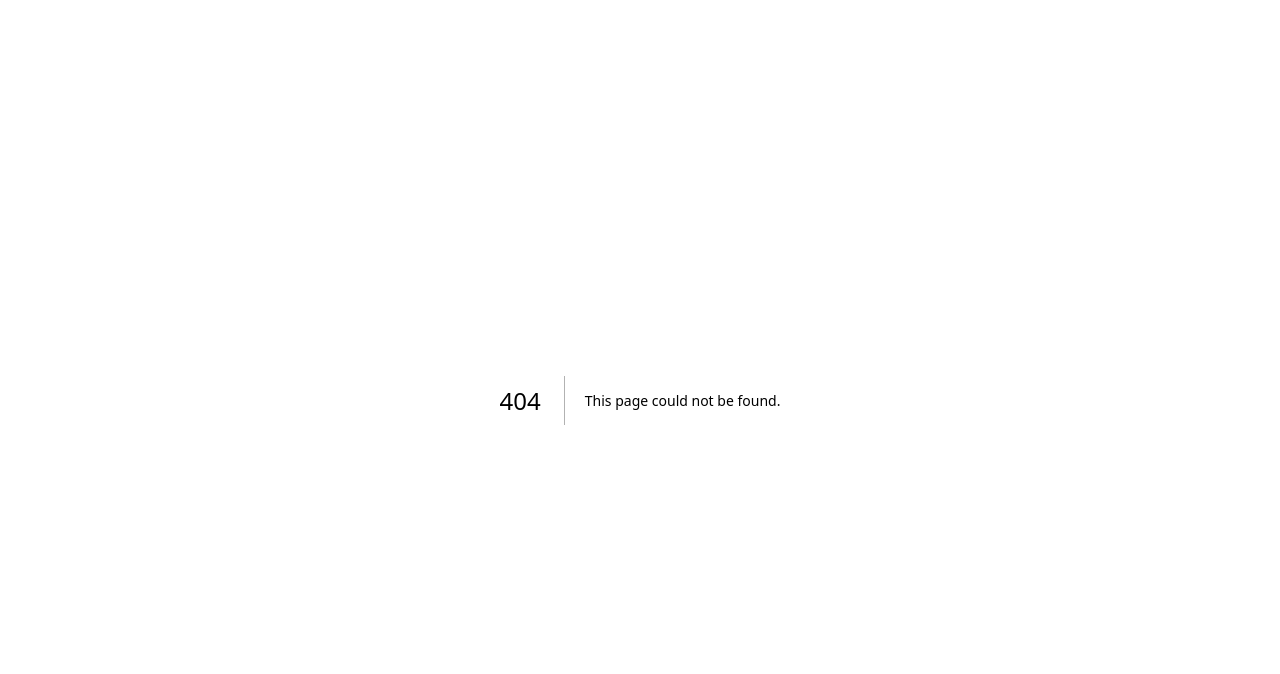
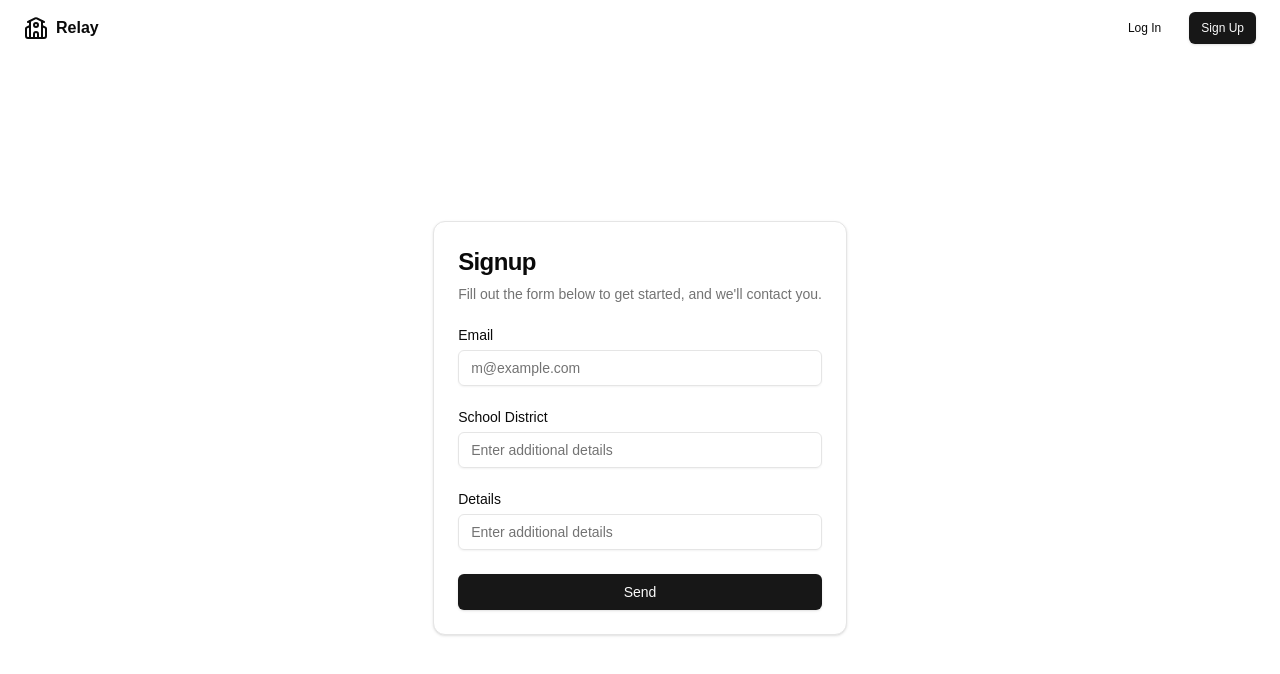
Before and after one commit to merrickliu888/koru-hackathon-demo, a Next.js app in the folder frontend/: page /signup in a window 1280 px wide. Before the commit this address had no page. Shown: the top 674 px of the page. Built offline with nearby package versions, Linux system fonts and the light colour scheme.

Commit message:
sign up and login pages

```diff
--- a/frontend/src/app/page.tsx
+++ b/frontend/src/app/page.tsx
@@ -100,17 +100,16 @@ export default function LandingPage() {
               <div className="space-y-2">
                 <h2 className="text-3xl font-bold tracking-tighter sm:text-4xl md:text-5xl">Ready to Get Started?</h2>
                 <p className="mx-auto max-w-[600px] text-gray-500 md:text-xl dark:text-gray-400">
-                  Sign up for a free trial or contact us for more information.
+                  Contact us for more information.
                 </p>
               </div>
               <div className="w-full max-w-sm space-y-2">
-                <form className="flex space-x-2">
+                <div className="flex space-x-2">
                   <Input className="max-w-lg flex-1" placeholder="Enter your email" type="email" />
-                  <Button type="submit">Subscribe</Button>
-                </form>
-                <p className="text-xs text-gray-500 dark:text-gray-400">
-                  By subscribing, you agree to our Terms & Conditions.
-                </p>
+                  <Button>
+                    <Link href="/signup">Sign Up</Link>
+                  </Button>
+                </div>
               </div>
             </div>
           </div>
--- /dev/null
+++ b/frontend/src/app/signup/page.tsx
@@ -0,0 +1,13 @@
+import { LandingPageHeader } from "@/components/landing-page-header";
+import { SignupForm } from "@/components/signup-form";
+
+export default function SignupPage() {
+  return (
+    <div className="flex flex-col min-h-[100dvh]">
+      <LandingPageHeader />
+      <div className="flex flex-1 w-full items-center justify-center p-6 md:p-10">
+        <SignupForm />
+      </div>
+    </div>
+  );
+}
--- a/frontend/src/components/landing-page-header.tsx
+++ b/frontend/src/components/landing-page-header.tsx
@@ -5,15 +5,17 @@ import { School } from "lucide-react";
 export function LandingPageHeader() {
   return (
     <header className="px-4 lg:px-6 h-14 flex items-center justify-between">
-      <Link className="flex items-center justify-center" href="#">
+      <Link className="flex items-center justify-center" href="/">
         <School className="h-6 w-6 mr-2" />
-        <span className="font-bold">SubstituteSync</span>
+        <span className="font-bold">Relay</span>
       </Link>
       <div className="flex items-center gap-4">
         <Button variant="ghost" size="sm" asChild>
           <Link href="/login">Log In</Link>
         </Button>
-        <Button size="sm">Sign Up</Button>
+        <Button size="sm">
+          <Link href="/signup">Sign Up</Link>
+        </Button>
       </div>
     </header>
   );
--- /dev/null
+++ b/frontend/src/components/signup-form.tsx
@@ -0,0 +1,39 @@
+import { cn } from "@/lib/utils";
+import { Button } from "@/components/ui/button";
+import { Card, CardContent, CardDescription, CardHeader, CardTitle } from "@/components/ui/card";
+import { Input } from "@/components/ui/input";
+import { Label } from "@/components/ui/label";
+
+export function SignupForm({ className, ...props }: React.ComponentPropsWithoutRef<"div">) {
+  return (
+    <div className={cn("flex flex-col gap-6", className)} {...props}>
+      <Card>
+        <CardHeader>
+          <CardTitle className="text-2xl">Signup</CardTitle>
+          <CardDescription>Fill out the form below to get started, and we&apos;ll contact you.</CardDescription>
+        </CardHeader>
+        <CardContent>
+          <form>
+            <div className="flex flex-col gap-6">
+              <div className="grid gap-2">
+                <Label htmlFor="email">Email</Label>
+                <Input id="email" type="email" placeholder="m@example.com" required />
+              </div>
+              <div className="grid gap-2">
+                <Label htmlFor="details">School District</Label>
+                <Input id="details" type="text" placeholder="Enter additional details" required />
+              </div>
+              <div className="grid gap-2">
+                <Label htmlFor="details">Details</Label>
+                <Input id="details" type="text" placeholder="Enter additional details" required />
+              </div>
+              <Button type="submit" className="w-full">
+                Send
+              </Button>
+            </div>
+          </form>
+        </CardContent>
+      </Card>
+    </div>
+  );
+}
```
